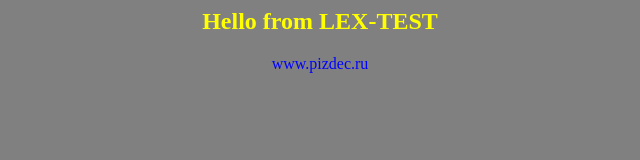
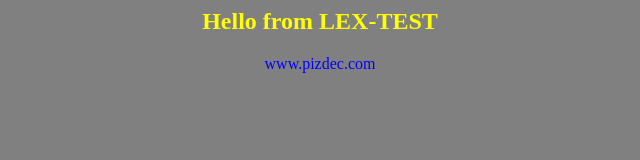
Before and after one commit to ustinsky/app-for-jenkins, a plain HTML site: page index.html in a window 1280 px wide. Shown: the full height of the page, 320-960 px from the left. Drawn offline with Linux system fonts and the light colour scheme.

Commit message:
Update index.html

```diff
--- a/index.html
+++ b/index.html
@@ -2,7 +2,7 @@
     <body bgcolor=gray>
         <center>
             <h2><font color=yellow>Hello from LEX-TEST</font></h2>
-            <font color=blue>www.pizdec.ru</font>
+            <font color=blue>www.pizdec.com</font>
         </center>
     </body>
 </html>
```
